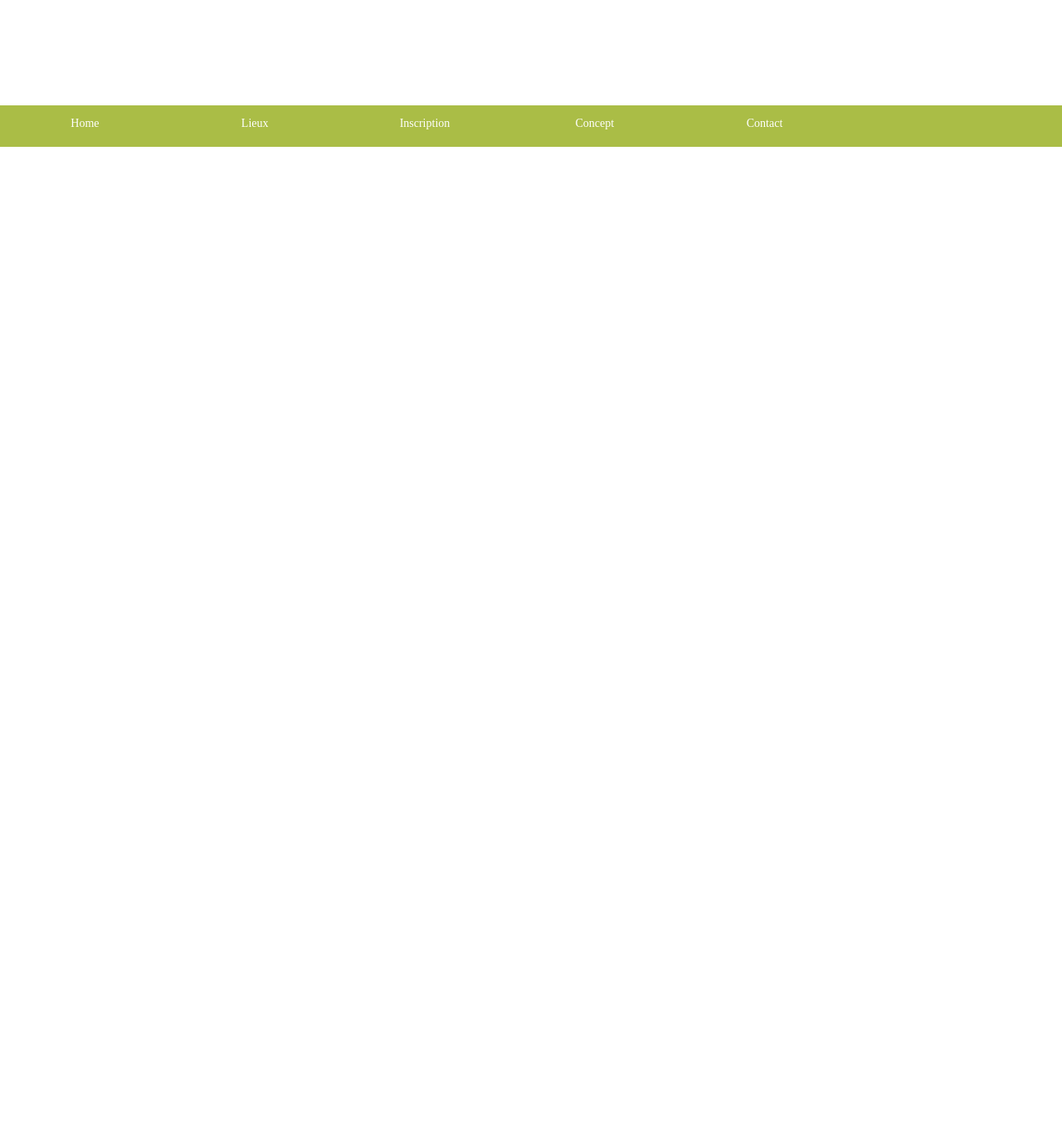
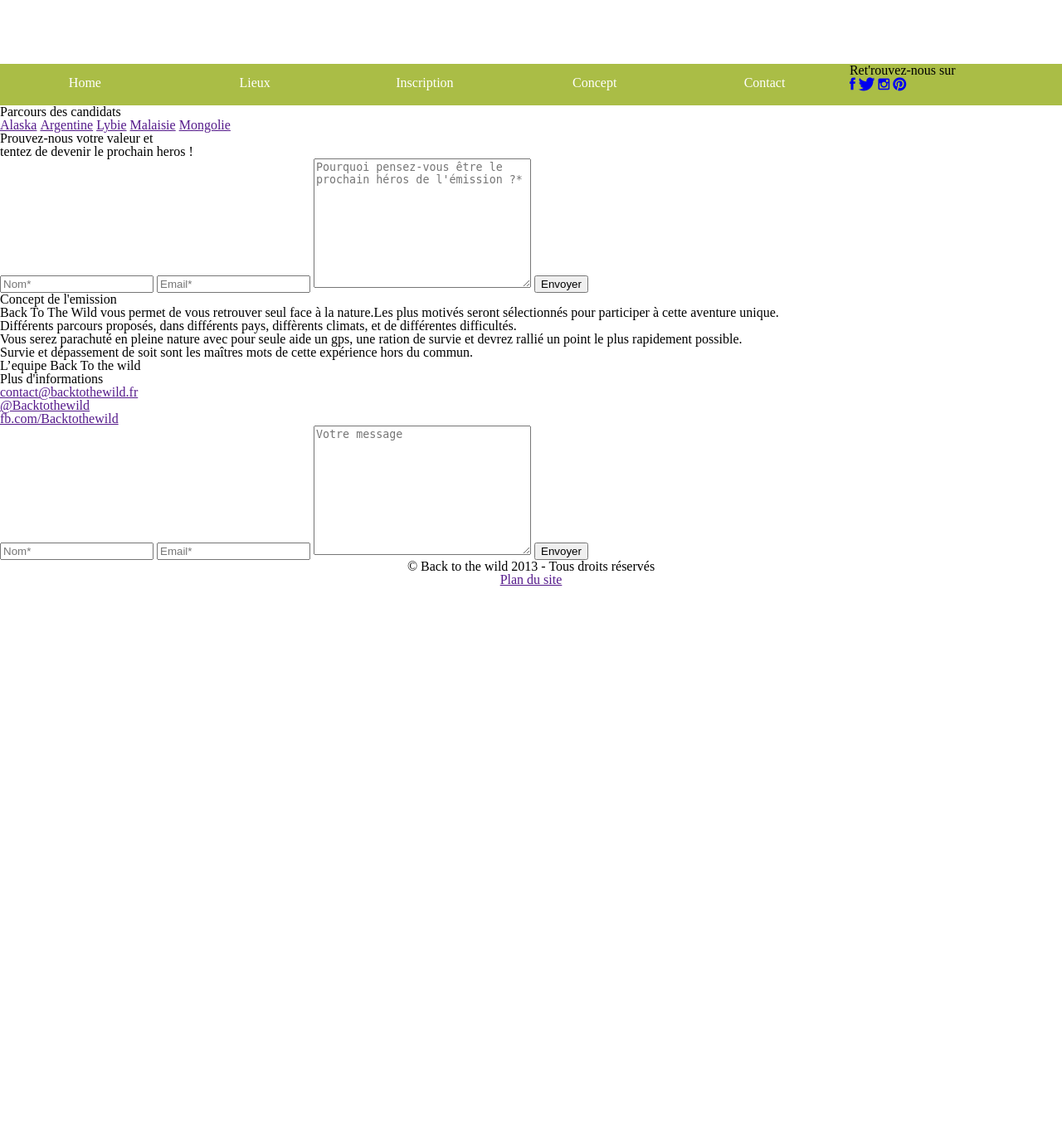
Before and after one commit to t-n-y/Back-To-The-Wild, a PHP site: page / in a window 1280 px wide. Shown: the part 513-1880 px from the top of the page at 83% size. After the commit the page ends 1219 px from the top, so only its background shows below. Run offline with PHP 8.4, Linux system fonts and the light colour scheme; some libraries are stand-ins or nearby versions.

Commit message:
font + structure

```diff
--- a/css/style.css
+++ b/css/style.css
@@ -65,22 +65,47 @@ html[xmlns] .clearfix {
 	height: 1%;
 }
 
+/*---------------------------- font icon -------------------------------*/
+@font-face {
+  font-family: 'fontello';
+  src: url('../font/fontello.eot?71362650');
+  src: url('../font/fontello.eot?71362650#iefix') format('embedded-opentype'),
+       url('../font/fontello.woff?71362650') format('woff'),
+       url('../font/fontello.ttf?71362650') format('truetype'),
+       url('../font/fontello.svg?71362650#fontello') format('svg');
+  font-weight: normal;
+  font-style: normal;
+}
+
+ [class^="icon-"]:before, [class*=" icon-"]:before {
+  font-family: "fontello";
+  display: inline-block;
+
+}
+.icon-twitter:before { content: '\e802'; } /* '' */
+.icon-pinterest:before { content: '\e803'; } /* '' */
+.icon-facebook:before { content: '\e801'; } /* '' */
+.icon-instagramm:before { content: '\e800'; } /* '' */
+
+
+/*--------------------- smint navigation -----------------*/
+.subMenu {position: absolute;height: 50px;z-index: 1000;width: 100%;background: #aabd46;}
+.subNavBtn {display: block;height: 35px;width: 12%;float: left;margin: 0px 0px 0 0;text-decoration: none;padding: 15px 2% 0 2%; text-align: center;color: #fff;}
+
 /*------------------------------------------------------------------
                          Personnal style
 ------------------------------------------------------------------*/
 
 /*---------------------------- NAV -------------------------------*/
 header{position:relative;}
-nav, .subMenu{position: absolute;top: 0;width: 100%;z-index: 1;}
-nav ul, nav li{display:inline-block;}
+.headerContent{position:absolute;z-index:1;top:40%;left:50%;}
+/*nav, .subMenu{position: absolute;top: 0;width: 100%;z-index: 1;}*/
 /*---------------------------- BODY ------------------------------*/
-h2{font-size:1.5em;}
 #video{padding-left:9%}
-#places section {display:inline-block;}
+.places li {display:inline-block;}
 
 /*--------------------------- FOOTER -----------------------------*/
 footer{text-align:center;}
-footer li{display:inline-block;}
 
 /*---------------------- Responsive style ------------------------*/
 /* Large desktop */
--- a/index.php
+++ b/index.php
@@ -7,8 +7,6 @@
 <meta name = "description" content = "" />
 <meta name="viewport" content="width=device-width, initial-scale=1.0">
 <link href="css/style.css" rel="stylesheet" type="text/css">
-<link href="css/demo.css" rel="stylesheet" type="text/css">
-
 </head>
 <body>
 	<div class="wrap">
@@ -19,22 +17,75 @@
 				<a href="#" id="signUp" class="subNavBtn">Inscription</a>
 				<a href="#" id="concept" class="subNavBtn">Concept</a>
 				<a href="#" id="contact" class="subNavBtn">Contact</a>
+				<p>Ret'rouvez-nous sur</p>
+				<a href="https://www.facebook.com/BackToTheWild.TV"><i class="icon-facebook"></i></a>
+				<a href="https://twitter.com/bttw_tv"><i class="icon-twitter"></i></a>
+				<a href="http://instagram.com/bttw_tv"><i class="icon-instagramm"></i></a>
+				<a href="http://pinterest.com/bttwtv"><i class="icon-pinterest"></i></a>
+			</div>
+			<div class="headerContent">
+    			<h1>Back to the wild</h1>
+    			<h2>Partez en homme</h2>
+    			<h3>Revenez en heros !</h3>
+    			<a href="">Regarder la video</a>
 			</div>
 			<div class="container home">
-		    <div class="vendor">
-		       <iframe src="http://player.vimeo.com/video/34127945" id="video"></iframe>
-		    </div>
+    		    <div class="vendor">
+    		       <iframe src="http://player.vimeo.com/video/34127945" id="video"></iframe>
+    		    </div>
 			</div>
 		</header>
-		<div class="section places" style="height:1000px;">
-		bhusdjfopmskdfihiuh
+		<div class="section places">
+		    <h2>Parcours des candidats</h2>
+		    <ul>
+		    	<li><a href="">Alaska</a></li>
+		    	<li><a href="">Argentine</a></li>
+		    	<li><a href="">Lybie</a></li>
+		    	<li><a href="">Malaisie</a></li>
+		    	<li><a href="">Mongolie</a></li>
+		    </ul>
 		</div>
-		<div class="section signUp" style="height:1000px;">
+		<div class="section signUp">
+		    <h2>Prouvez-nous votre valeur et</h2>
+		    <h3>tentez de devenir le prochain heros !</h3>
+		    <form action="index.php#signUp" method="post">
+		        <input type="text" placeholder="Nom*" />
+		        <input type="text" placeholder="Email*" />
+		        <textarea name="" cols="30" rows="10" placeholder="Pourquoi pensez-vous être le prochain héros de l'émission ?*"></textarea>
+		        <input type="submit" value="Envoyer" />
+		    </form>
 		</div>
-		<div class="section concept" style="height:1000px;">
+		<div class="section concept">
+		    <h2>Concept de l'emission</h2>
+		    <div class="imgLeft"></div>
+		    <div class="txtRight">
+		        <p>Back To The Wild vous permet de vous retrouver seul face à la nature.Les plus motivés seront sélectionnés pour participer à cette aventure unique.</p>
+                <p>Différents parcours proposés, dans différents pays, diffèrents climats, et de différentes difficultés.</p>
+                <p>Vous serez parachuté en pleine nature avec pour seule aide un gps, une ration de survie et devrez rallié un point le plus rapidement possible.</p>
+                <p>Survie et dépassement de soit sont les maîtres mots de cette expérience hors du commun.</p>
+                <p>L’equipe Back To the wild</p>
+            </div>
 		</div>
-		<div class="section contact" style="height:1000px;">
+		<div class="section contact">
+		    <h2>Plus d'informations</h2>
+		    <div class="leftInfo">
+		    	<ul>
+		    		<li><a href="">contact@backtothewild.fr</a></li>
+		    		<li><a href="">@Backtothewild</a></li>
+		    		<li><a href="">fb.com/Backtothewild</a></li>
+	    		</ul>
+	    		<form action="index.php#contact" method="post">
+	    			<input type="text" placeholder="Nom*" />
+	    			<input type="text" placeholder="Email*" />
+	    			<textarea name="" cols="30" rows="10" placeholder="Votre message"></textarea>
+	    			<input type="submit" value="Envoyer" />
+	    		</form>
+		    </div>
 		</div>
+		<footer>
+		    <p>© Back to the wild <?php echo date("Y"); ?> - Tous droits réservés</p>
+		    <a href="">Plan du site</a>
+		</footer>
 	</div>
 	<script type="text/javascript" src="https://ajax.googleapis.com/ajax/libs/jquery/1.7.1/jquery.min.js"></script>
 	<script type="text/javascript" 	src="js/jquery.smint.js"></script>
--- a/js/jquery.smint.js
+++ b/js/jquery.smint.js
@@ -36,7 +36,7 @@ If you like Smint, or have suggestions on how it could be improved, send me a tw
 
 			// get initial top offset for the menu
 			var stickyTop = $('.smint').offset().top;
-
+			var headerHeight = $('header').height() - $('.subMenu').height();
 			// check position and make sticky if needed
 			var stickyMenu = function(){
 
@@ -44,11 +44,11 @@ If you like Smint, or have suggestions on how it could be improved, send me a tw
 				var scrollTop = $(window).scrollTop();
 
 				// if we scroll more than the navigation, change its position to fixed and add class 'fxd', otherwise change it back to absolute and remove the class
-				if (scrollTop > stickyTop) {
+				if (scrollTop > /*stickyTop*/headerHeight) {
 					$('.smint').css({ 'position': 'fixed', 'top':0 }).addClass('fxd');
 
 					} else {
-						$('.smint').css({ 'position': 'absolute', 'top': '100%'/*stickyTop*/ }).removeClass('fxd');
+						$('.smint').css({ 'position': 'absolute', 'top': headerHeight/*'100%'stickyTop*/ }).removeClass('fxd');
 					}
 			};
 
@@ -61,8 +61,7 @@ If you like Smint, or have suggestions on how it could be improved, send me a tw
 			});
 
 			$(window).resize( function(){
-				var stickyTop = $('.smint').offset().top;
-				console.log(stickyTop);
+
 			});
 
 			///////////////////////////////////////
```
Also changed, not shown: font/fontello.ttf (added), font/fontello.woff (added), images/alaska.png (added), images/argentine.png (added), images/fb.png (added), images/fb_contact.png (added), images/insta.png (added), images/logo.png (added), images/lybie.png (added), images/mail.png (added), images/malaisie.png (added), images/mongolie.png (added), images/pint.png (added), images/tw.png (added), 1 more files, 2 other files.
